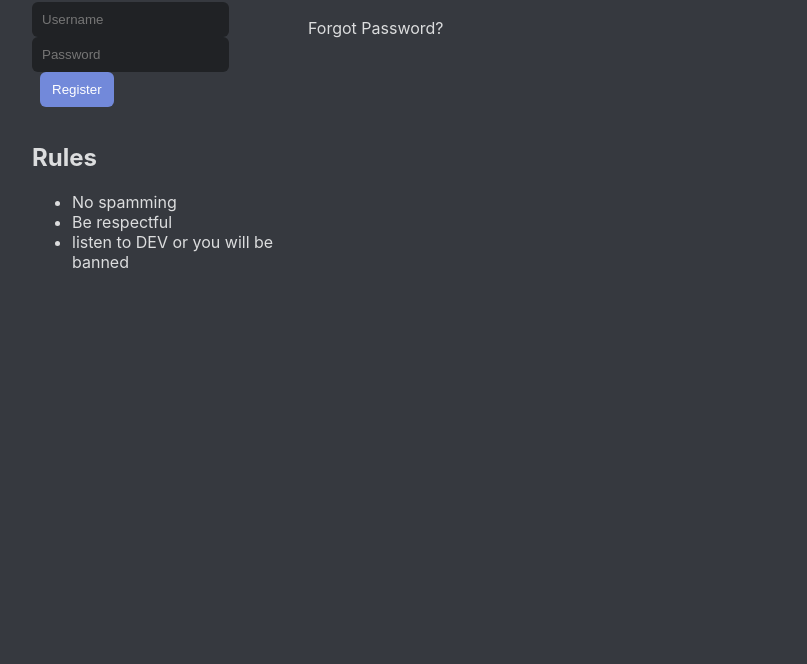
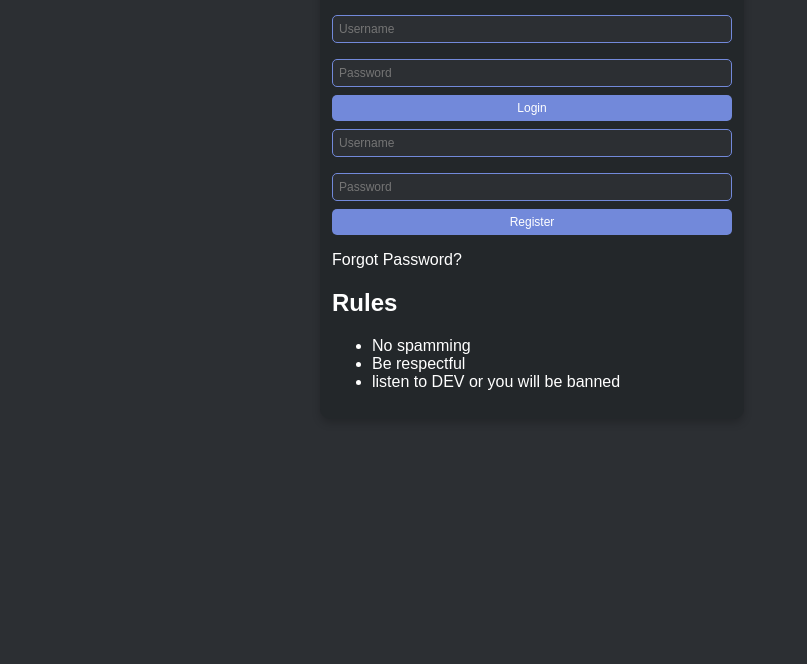
Before and after one commit to GUY-cpu-sketch/chat, a website: page index.html in a window 1280 px wide. Shown: the part 136-800 px from the top of the page, without its empty margins (108-915 px from the left). Drawn offline with Linux system fonts and the light colour scheme.

Commit message:
Update style.css

```diff
--- a/style.css
+++ b/style.css
@@ -1,20 +1,55 @@
-/* Discord-ish minimal styling */
-:root{--bg:#36393f;--panel:#2f3136;--muted:#72767d;--accent:#7289da;--text:#dcddde}
-body{margin:0;font-family:Inter,system-ui,Segoe UI,Roboto,Helvetica,Arial,sans-serif;background:var(--bg);color:var(--text)}
-.container{max-width:1000px;margin:20px auto;padding:20px;display:grid;grid-template-columns:260px 1fr;gap:16px}
-.left{background:var(--panel);padding:8px;border-radius:8px;height:calc(100vh - 80px);box-sizing:border-box}
-.right{background:transparent;display:flex;flex-direction:column;height:calc(100vh - 80px)}
-.rules{color:var(--muted);font-size:14px;margin-bottom:12px}
-.card{background:var(--panel);padding:8px;border-radius:8px;margin-bottom:12px}
-#chatBox{flex:1;overflow:auto;padding:8px;border-radius:8px;background:#222326}
-.message{display:flex;gap:10px;align-items:flex-start;padding:8px;border-bottom:1px solid rgba(255,255,255,0.02);}
-.avatar{width:0;height:0;display:none;border-radius:6px;flex:none}
-.bubble{background:transparent}
-.message .meta{font-weight:600;font-size:13px;color:var(--accent)}
-.message .text{margin-top:4px;color:var(--text)}
-form{display:flex;padding:8px;background:var(--panel);border-radius:8px;margin-top:8px}
-input[type=text], input[type=password]{flex:1;padding:10px;border-radius:6px;border:none;background:#202225;color:var(--text);outline:none}
-button{padding:10px 12px;border-radius:6px;border:none;background:var(--accent);color:white;margin-left:8px;cursor:pointer}
-#onlineBox{display:flex;flex-direction:column;gap:6px;margin-top:8px;color:var(--text)}
-.small{font-size:13px;color:var(--muted)}
-.center{display:flex;align-items:center;justify-content:center;height:100%}
+body {
+    margin: 0;
+    font-family: Arial, sans-serif;
+    background-color: #2c2f33;
+    color: #ffffff;
+}
+
+.container, .chatContainer, .adminContainer {
+    max-width: 400px;
+    margin: 50px auto;
+    padding: 12px;
+    background-color: #23272a;
+    border-radius: 10px;
+    box-shadow: 0 4px 8px rgba(0,0,0,0.2);
+}
+
+input[type=text], input[type=password] {
+    width: 100%;
+    padding: 6px;
+    margin: 8px 0;
+    box-sizing: border-box;
+    border: 1px solid #7289da;
+    border-radius: 5px;
+    background-color: #2c2f33;
+    color: #ffffff;
+    font-size: 12px;
+}
+
+button {
+    width: 100%;
+    padding: 6px;
+    background-color: #7289da;
+    color: white;
+    border: none;
+    border-radius: 5px;
+    cursor: pointer;
+    font-size: 12px;
+}
+
+button:hover {
+    background-color: #5b6eae;
+}
+
+#chatBox {
+    height: 300px;
+    overflow-y: auto;
+    margin-bottom: 8px;
+    padding: 6px;
+    background-color: #2c2f33;
+    border-radius: 5px;
+}
+
+#onlineUsers, #userActions, #chatLogs {
+    margin-bottom: 8px;
+}
```
